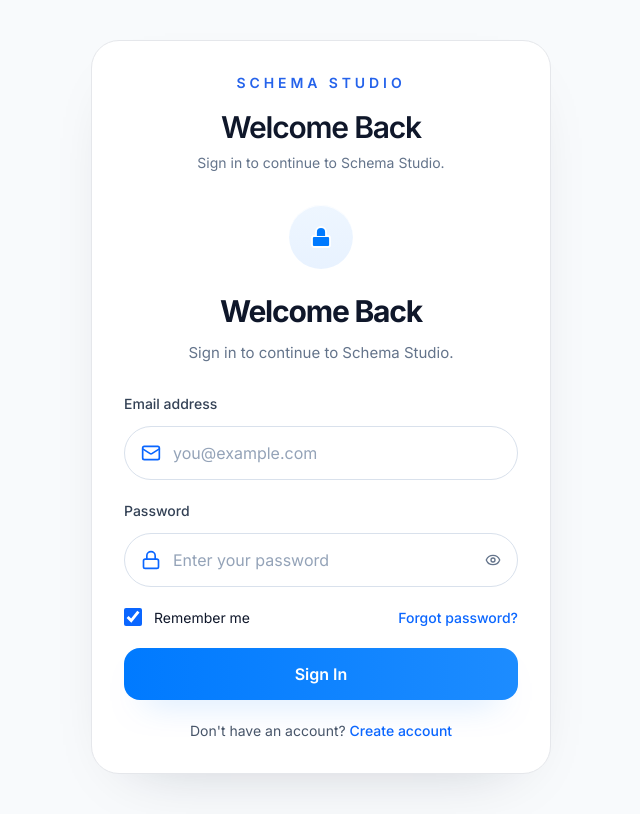
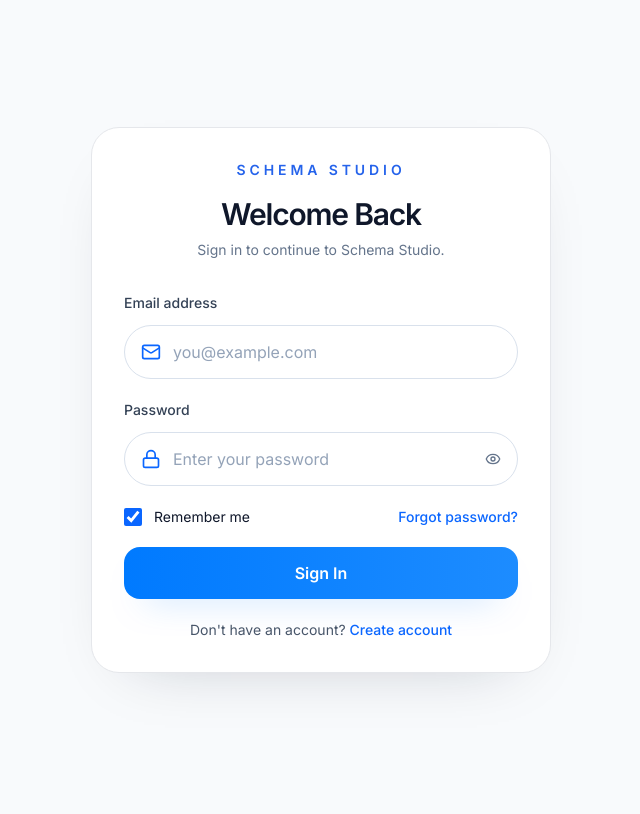
Before and after one commit to jebastinp/API-Schema-Intelligence, a Next.js app in the folder frontend/: page /login in a window 1280 px wide. Shown: the whole page, without its empty margins (319-959 px from the left). Built offline with nearby package versions, Linux system fonts and the light colour scheme; no server answers.

Commit message:
Fix Railway standalone asset paths

```diff
--- a/frontend/components/auth/login-form.tsx
+++ b/frontend/components/auth/login-form.tsx
@@ -67,16 +67,7 @@
 
   return (
     <div className="w-full">
-      <div className="mx-auto flex h-16 w-16 items-center justify-center rounded-full bg-[linear-gradient(180deg,#EEF6FF_0%,#E8F2FF_100%)] text-[#007AFF] shadow-[inset_0_1px_0_rgba(255,255,255,0.85)]">
-        <Lock className="h-6 w-6 fill-[#007AFF] stroke-white stroke-[1.8]" />
-      </div>
-
-      <div className="mt-5 text-center">
-        <h2 className="text-[28px] font-bold tracking-[-0.04em] text-[#0F172A] sm:text-[30px]">Welcome Back</h2>
-        <p className="mt-2 text-[15px] text-[#64748B]">Sign in to continue to Schema Studio.</p>
-      </div>
-
-      <form className="mt-7 space-y-5" onSubmit={onSubmit}>
+      <form className="space-y-5" onSubmit={onSubmit}>
         <AuthInputField
           label="Email address"
           type="email"
```
Also changed, not shown: 2 other files (tests, documents, lock files or other folders).
